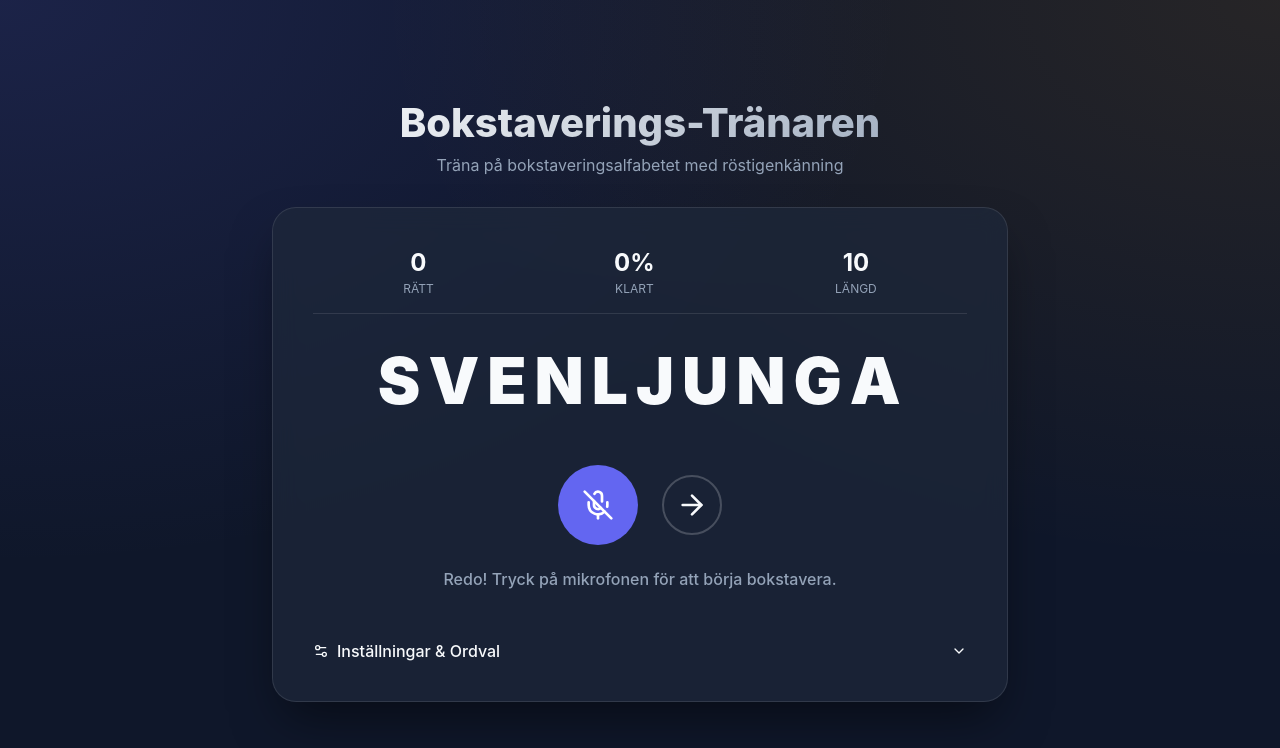
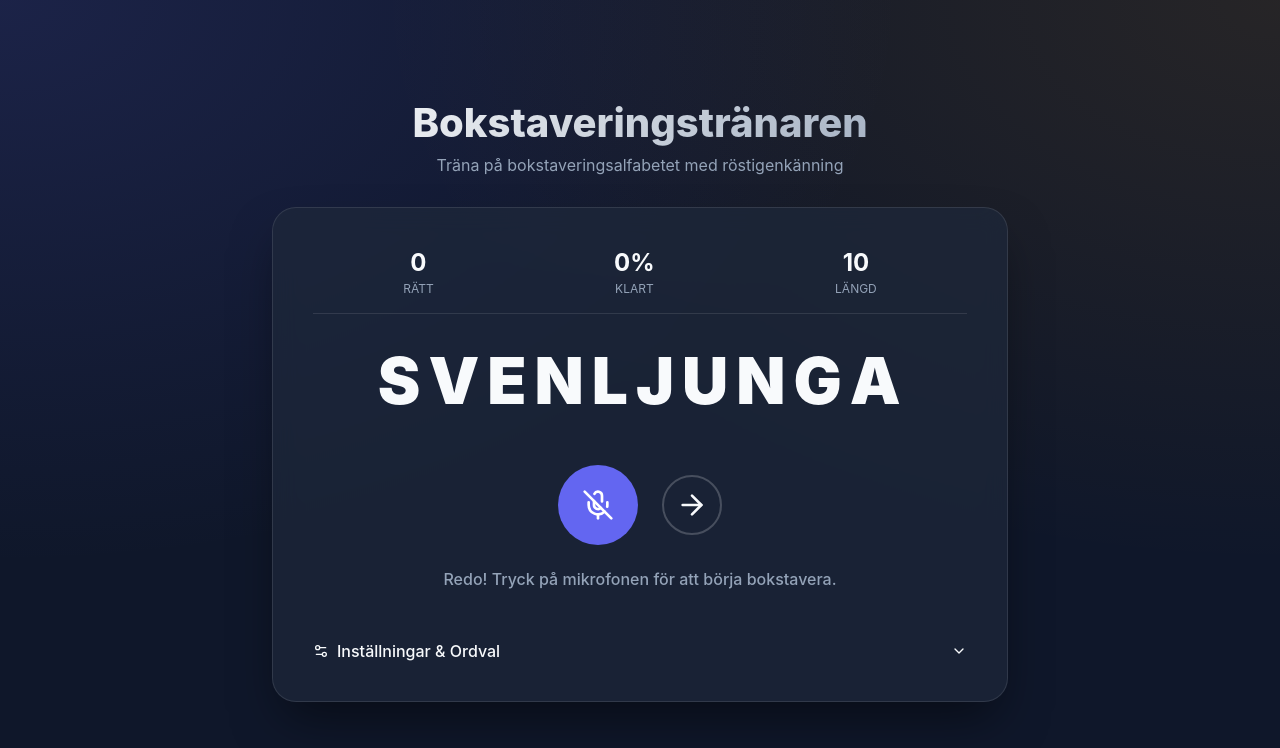
Before and after one commit to NiklasCa/tfn_webapp, a React (Vite) app: page / in a window 1280 px wide. Shown: the top 748 px of the page. Built offline with nearby package versions, Linux system fonts and the light colour scheme.

Commit message:
change title

```diff
--- a/index.html
+++ b/index.html
@@ -5,7 +5,7 @@
   <meta charset="UTF-8" />
   <link rel="icon" type="image/svg+xml" href="/vite.svg" />
   <meta name="viewport" content="width=device-width, initial-scale=1.0" />
-  <title>Bokstaverings-Tränaren</title>
+  <title>Bokstaveringstränaren</title>
 </head>
 
 <body>
--- a/src/App.jsx
+++ b/src/App.jsx
@@ -434,7 +434,7 @@ function App() {
   return (
     <div className="app-container">
       <header>
-        <h1>Bokstaverings-Tränaren</h1>
+        <h1>Bokstaveringstränaren</h1>
         <p style={{ textAlign: 'center', color: 'var(--text-muted)' }}>
           Träna på bokstaveringsalfabetet med röstigenkänning
         </p>
```
